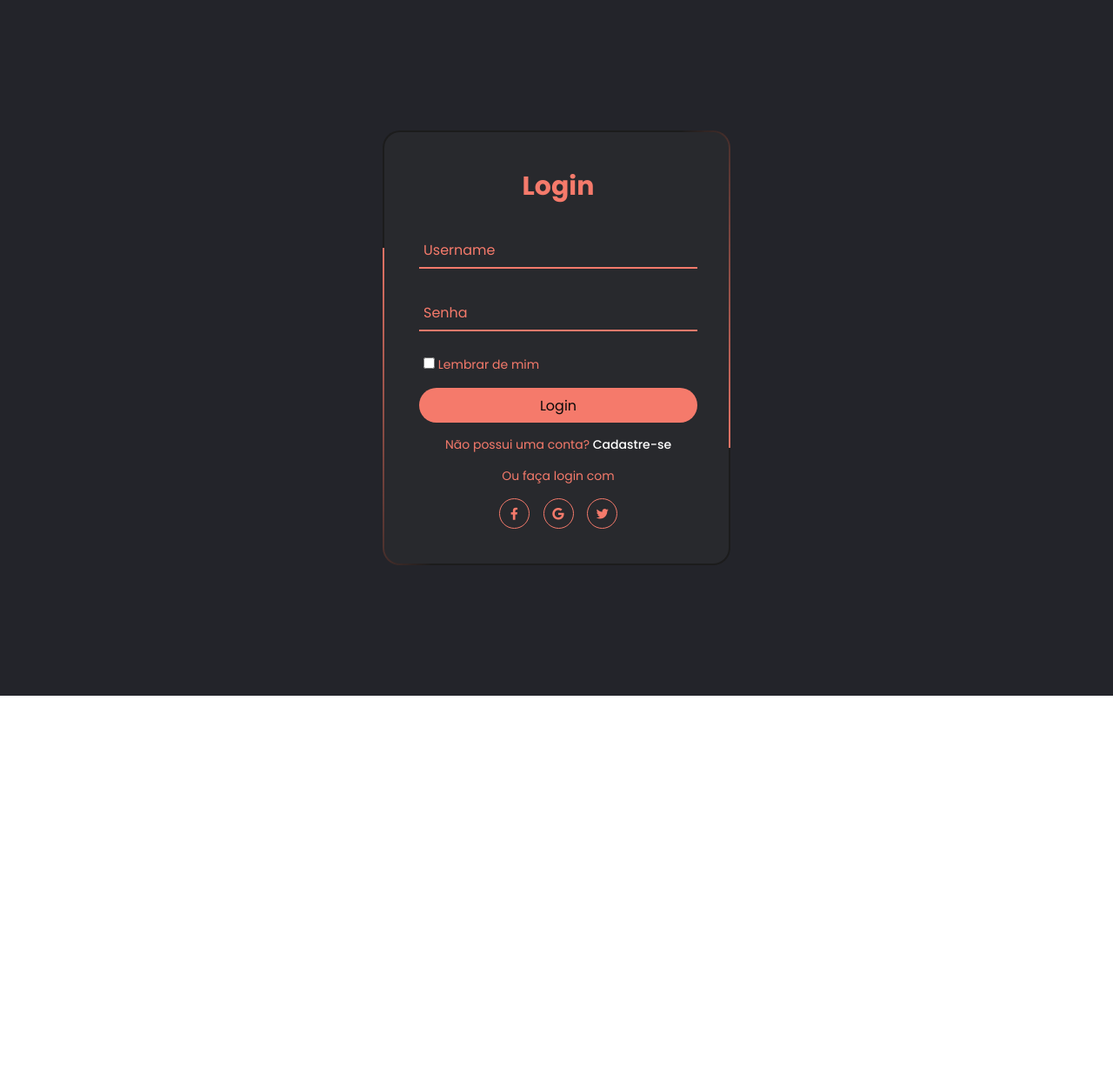
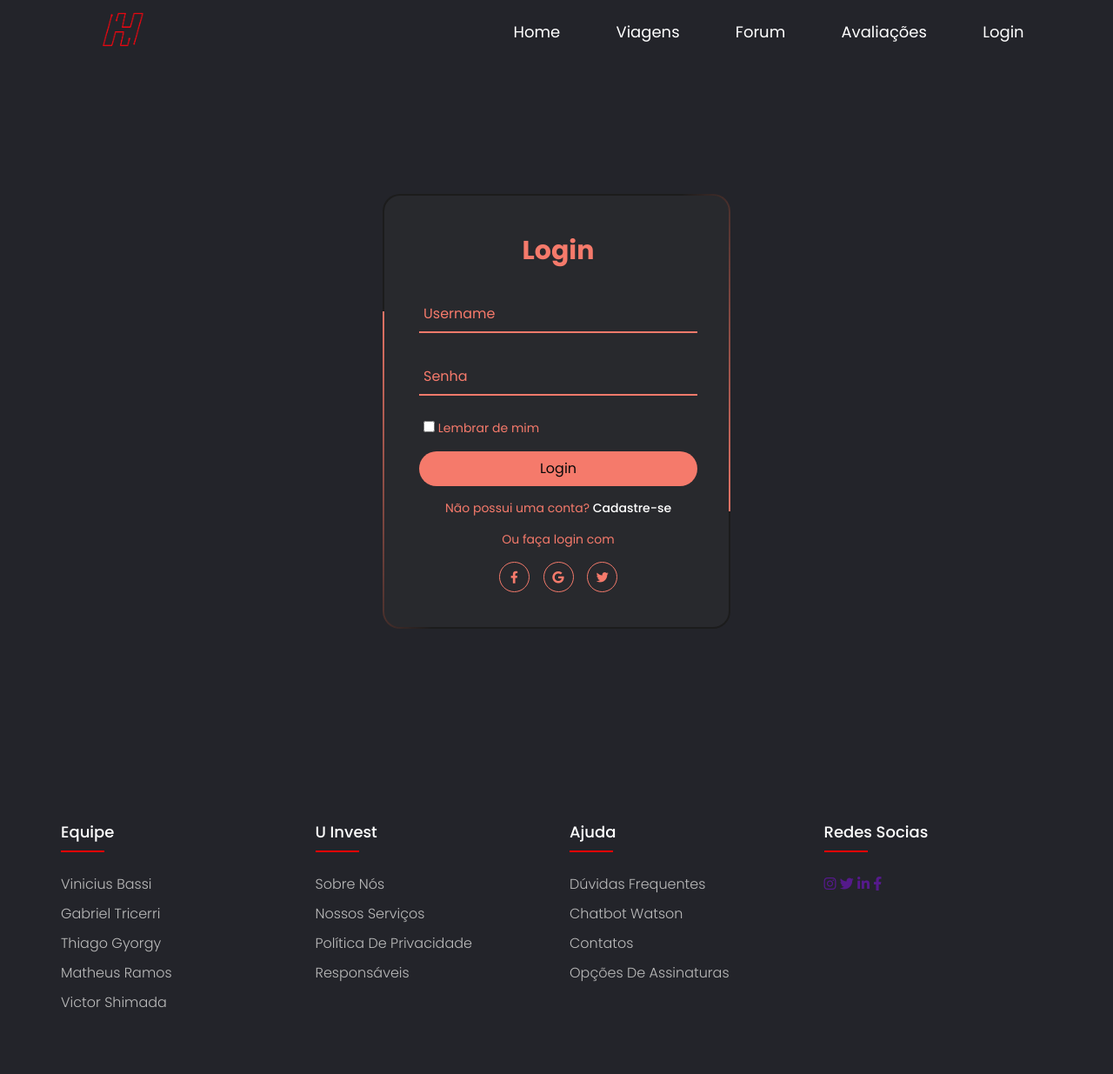
Before and after one commit to shimarrudz/HitchHike, a plain HTML site: page FrontEnd/loginCadastro.html in a window 1280 px wide. Shown: the whole page at 87% size. Before the commit the page ends 800 px from the top, so only its background shows below. Drawn offline with Linux system fonts and the light colour scheme; a script that the page names is missing.

Commit message:
<Adicionando @media em todas as paginas, arrumando header e footer na de login e cadastro, arrumando link do header para o direcionamento correto das paginas >

```diff
--- a/FrontEnd/css/forum.css
+++ b/FrontEnd/css/forum.css
@@ -55,3 +55,7 @@ footer{
     left: 0px;
     top: 700px;
 }
+@media screen and (max-width: 480px){
+}
+@media screen and (max-width: 768px){
+}
--- a/FrontEnd/css/historico.css
+++ b/FrontEnd/css/historico.css
@@ -150,3 +150,7 @@ footer{
     left: 0px;
     top: 550px;
 }
+@media screen and (max-width: 480px){
+}
+@media screen and (max-width: 768px){
+}
--- a/FrontEnd/css/loginCadastro.css
+++ b/FrontEnd/css/loginCadastro.css
@@ -202,3 +202,7 @@ button:hover {
 /* .social-icons a:hover i {
     color: rgba(0, 0, 0, .3);
 } */
+@media screen and (max-width: 480px){
+}
+@media screen and (max-width: 768px){
+}
--- a/FrontEnd/css/pagPerfilUsuario.css
+++ b/FrontEnd/css/pagPerfilUsuario.css
@@ -160,3 +160,7 @@ img.estrela {
     height: 100%;
     left: 420px;
 }
+@media screen and (max-width: 480px){
+}
+@media screen and (max-width: 768px){
+}
--- a/FrontEnd/css/threadForum.css
+++ b/FrontEnd/css/threadForum.css
@@ -69,3 +69,7 @@ button {
 .comment-ts {
     padding-left: 10px;
 }
+@media screen and (max-width: 480px){
+}
+@media screen and (max-width: 768px){
+}
--- a/FrontEnd/loginCadastro.html
+++ b/FrontEnd/loginCadastro.html
@@ -8,10 +8,25 @@
     <title>Login | Cadastro</title>
     <link rel="stylesheet" href="https://cdnjs.cloudflare.com/ajax/libs/font-awesome/6.2.0/css/all.min.css">
     <link rel="stylesheet" href="./css/global.css">
+    <link rel="stylesheet" href="css/header.css">
+    <link rel="stylesheet" href="css/footer.css">
     <link rel="stylesheet" type="text/css" href="./css/loginCadastro.css">
 </head>
 
 <body>
+<!--HEADER-->
+<div class="container">
+    <div class="navbar">
+        <img src="/FrontEnd/imgs/logo HH vermelha.png" class="logo">
+        <nav>
+            <ul style="font-family:Poppins ;">
+                <li><a href="/FrontEnd/index.html">Home</a></li>
+                <li><a href="/FrontEnd/viagem.html">Viagens</a></li>
+                <li><a href="/FrontEnd/forum.html">Forum</a></li>
+                <li><a href="/FrontEnd/avaliacao.html">Avaliações</a></li>
+                <li><a href="/FrontEnd/loginCadastro.html">Login</a></li>
+        </div>
+</div>
     <div class="containerLogin">
 
         <div class="wrapper">
@@ -72,6 +87,55 @@
     </div>
 
     <script src="./script/loginCadastro.js"></script>
+<!-- Tag para criar footer -->
+<footer class="footer">
+    <!-- Separando por container para usar flex -->
+    <div class="container3" >
+        <!-- Fileiras do footer -->
+        <div class="row">
+            <!-- Criando o conteúdo do footer usando listas -->
+            <!-- Coluna da equipe -->
+            <div class="footer-col">
+                <h4>Equipe</h4>
+                <ul>
+                    <li><a href="">Vinicius Bassi</a></li>
+                    <li><a href="">Gabriel Tricerri</a></li>
+                    <li><a href="">Thiago Gyorgy</a></li>
+                    <li><a href="">Matheus Ramos</a></li>
+                    <li><a href="">Victor Shimada</a></li>
+                </ul>
+            </div>
+            <!-- Coluna sobre nós -->
+                 <div class="footer-col">
+                    <h4>U Invest</h4>
+                    <ul>
+                        <li><a href="">Sobre nós</a></li>
+                        <li><a href="">Nossos serviços</a></li>
+                        <li><a href="">Política de privacidade</a></li>
+                        <li><a href="">Responsáveis</a></li>
+                    </ul>
+                </div>
+                    <div class="footer-col">
+                        <h4>Ajuda</h4>
+                        <ul>
+                            <li><a href="">Dúvidas frequentes</a></li>
+                            <li><a href="">Chatbot Watson</a></li>
+                            <li><a href="">Contatos</a></li>
+                            <li><a href="">Opções de assinaturas</a></li>
+                        </ul>
+                    </div>
+                    <!-- Listas para os ícones das redes sociais -->
+                    <div class="footer-col">
+                        <h4>Redes Socias</h4>
+                        <div class="redes-socias-links">
+                            <a href=""> <i class="fab fa-instagram"></i></a>
+                            <a href=""> <i class="fab fa-twitter"></i></a>
+                            <a href=""> <i class="fab fa-linkedin-in"></i></a>
+                            <a href=""> <i class="fab fa-facebook-f"></i></a>
+                            </div>
+        </div>
+    </div>
+</footer>
 </body>
 
 </html>
```
Also changed, not shown: FrontEnd/css/index.css (+27 -0 lines), FrontEnd/forum.html (+2 -2 lines), FrontEnd/historico.html (+2 -2 lines), FrontEnd/index.html (+3 -5 lines), FrontEnd/threadForum.html (+2 -2 lines).
